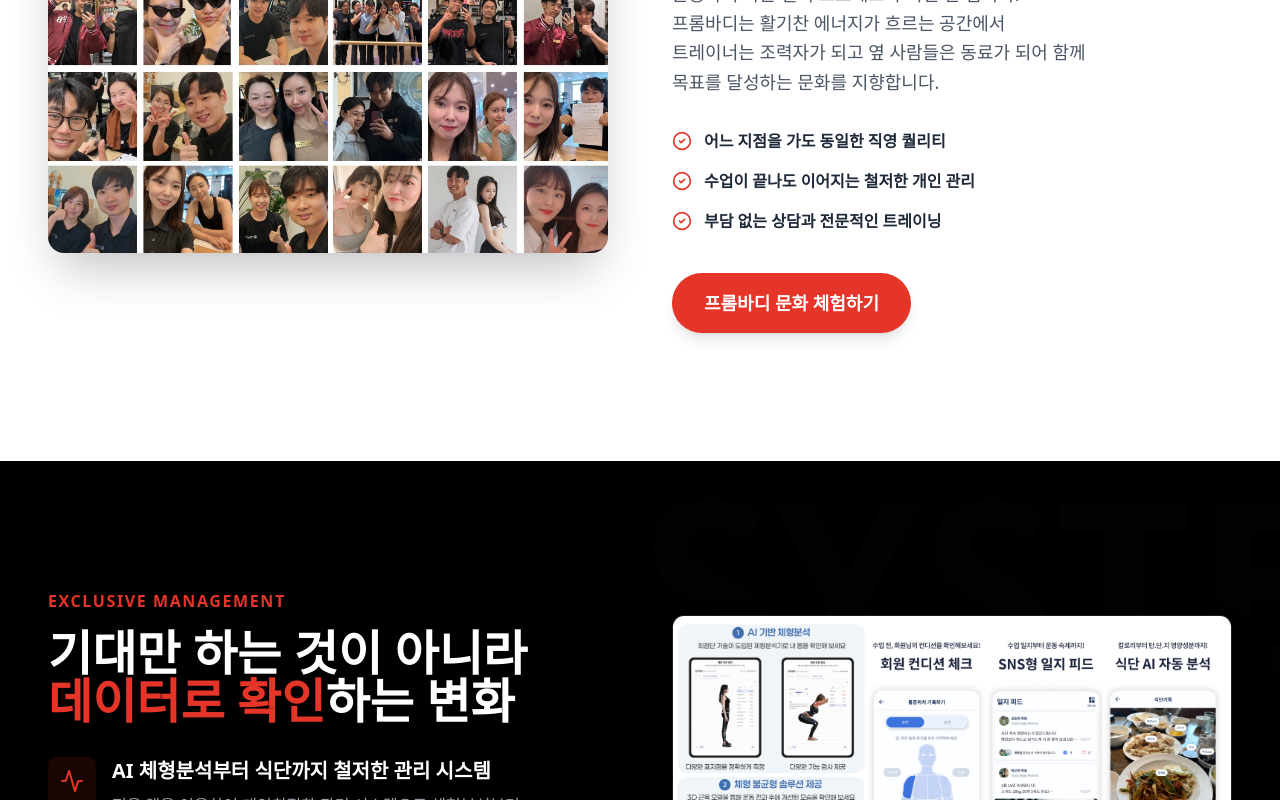
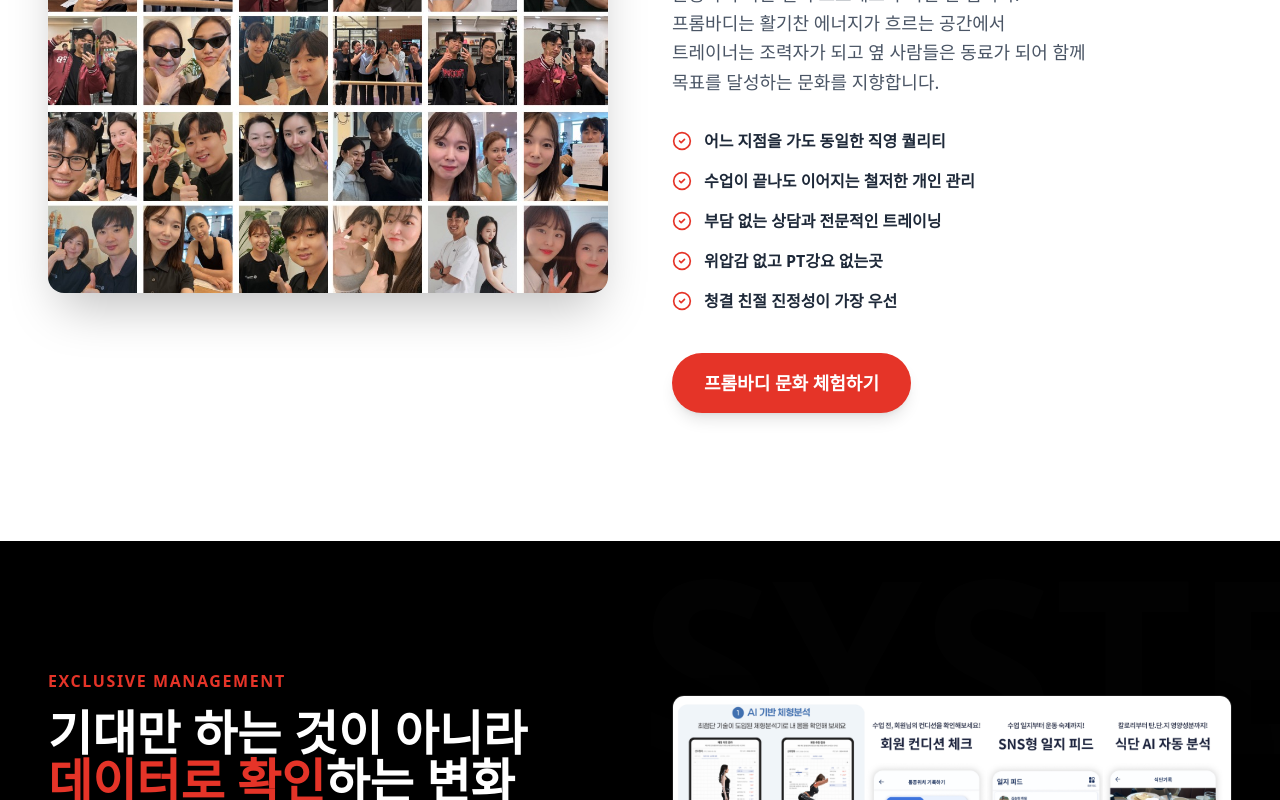
Before and after one commit to okmstyle-collab/from_body-landding, a React (Vite) app: page / in a window 1280 px wide. Shown: the part 1980-2780 px from the top of the page. Built offline with nearby package versions, Linux system fonts and the light colour scheme.

Commit message:
Add new checklist items to culture section

```diff
--- a/src/App.tsx
+++ b/src/App.tsx
@@ -184,7 +184,9 @@ export default function App() {
               {[
                 "어느 지점을 가도 동일한 직영 퀄리티",
                 "수업이 끝나도 이어지는 철저한 개인 관리",
-                "부담 없는 상담과 전문적인 트레이닝"
+                "부담 없는 상담과 전문적인 트레이닝",
+                "위압감 없고 PT강요 없는곳",
+                "청결 친절 진정성이 가장 우선"
               ].map((text, i) => (
                 <li key={i} className="flex items-center gap-3 font-bold text-gray-800">
                   <CheckCircle2 className="text-brand-point" size={20} />
```
